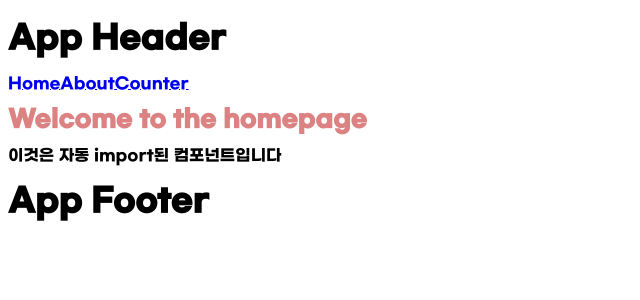
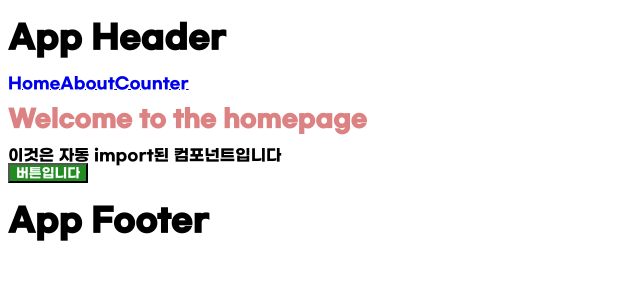
Before and after one commit to vellahw/nuxt, a Nuxt app: page / in a window 1280 px wide. Shown: the top 300 px of the page, without its empty margins (0-640 px from the left). Built offline with nearby package versions, Linux system fonts and the light colour scheme.

Commit message:
중첩 컴포넌트 폴더

```diff
--- /dev/null
+++ b/app/components/base/foo/Button.vue
@@ -0,0 +1,12 @@
+<template>
+  <div>
+    <button type="button" class="btn">버튼입니다</button>
+  </div>
+</template>
+
+<style>
+.btn {
+  background-color: forestgreen;
+  color: #fff;
+}
+</style>
--- a/app/pages/index.vue
+++ b/app/pages/index.vue
@@ -1,7 +1,12 @@
+<script setup lang="ts">
+import Button from "~/components/base/foo/Button.vue";
+</script>
+
 <template>
   <div>
     <h1 class="title">Welcome to the homepage</h1>
     <AppAlert> 이것은 자동 import된 컴포넌트입니다 </AppAlert>
+    <Button />
   </div>
 </template>
 
--- a/nuxt.config.ts
+++ b/nuxt.config.ts
@@ -3,4 +3,10 @@ export default defineNuxtConfig({
   compatibilityDate: "2025-07-15",
   devtools: { enabled: true },
   css: ["~/assets/css/default.css"],
+  components: [
+    {
+      path: "~/components",
+      pathPrefix: false,
+    },
+  ],
 });
```
